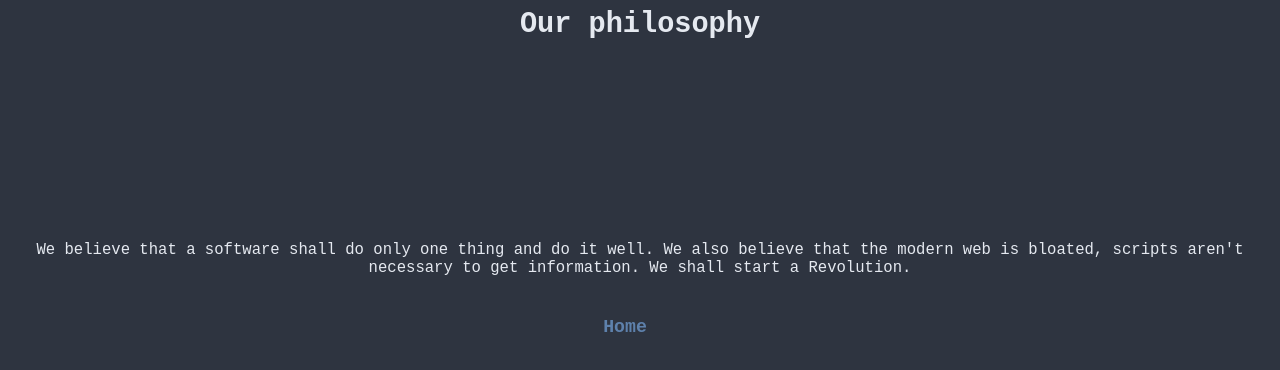
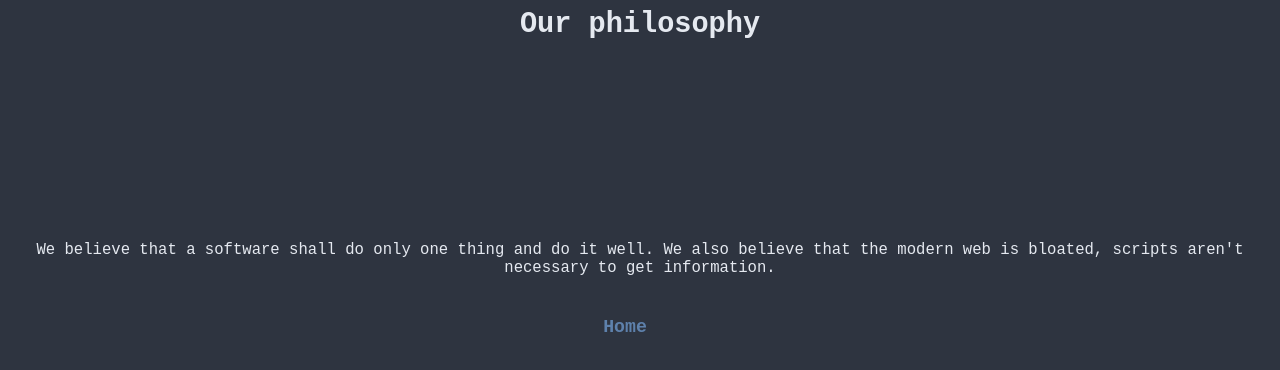
Before and after one commit to BunkerInnovations/bunkerinnovations.github.io, a plain HTML site: page pages/philosophy.html in a window 1280 px wide. Drawn offline with Linux system fonts and the light colour scheme.

Commit message:
for abbix

```diff
--- a/pages/philosophy.html
+++ b/pages/philosophy.html
@@ -9,7 +9,7 @@
     <h1 class="title">Our philosophy</h1>
 
     <p class="text">
-	We believe that a software shall do only one thing and do it well. We also believe that the modern web is bloated, scripts aren't necessary to get information. We shall start a Revolution.
+	We believe that a software shall do only one thing and do it well. We also believe that the modern web is bloated, scripts aren't necessary to get information.
     </p>
     <div class="top_links">
 	<a href="../index.html"> Home </a>
```
